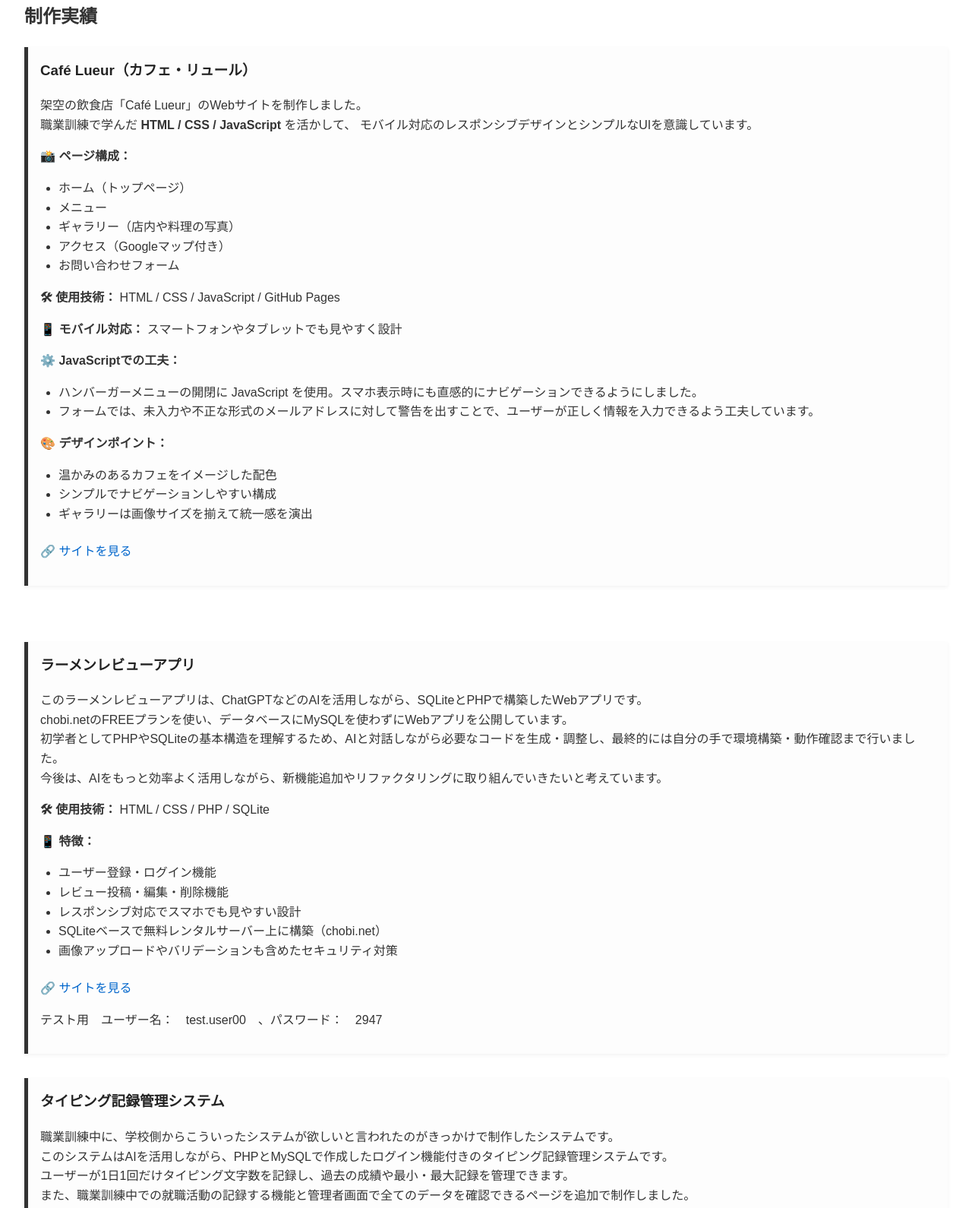
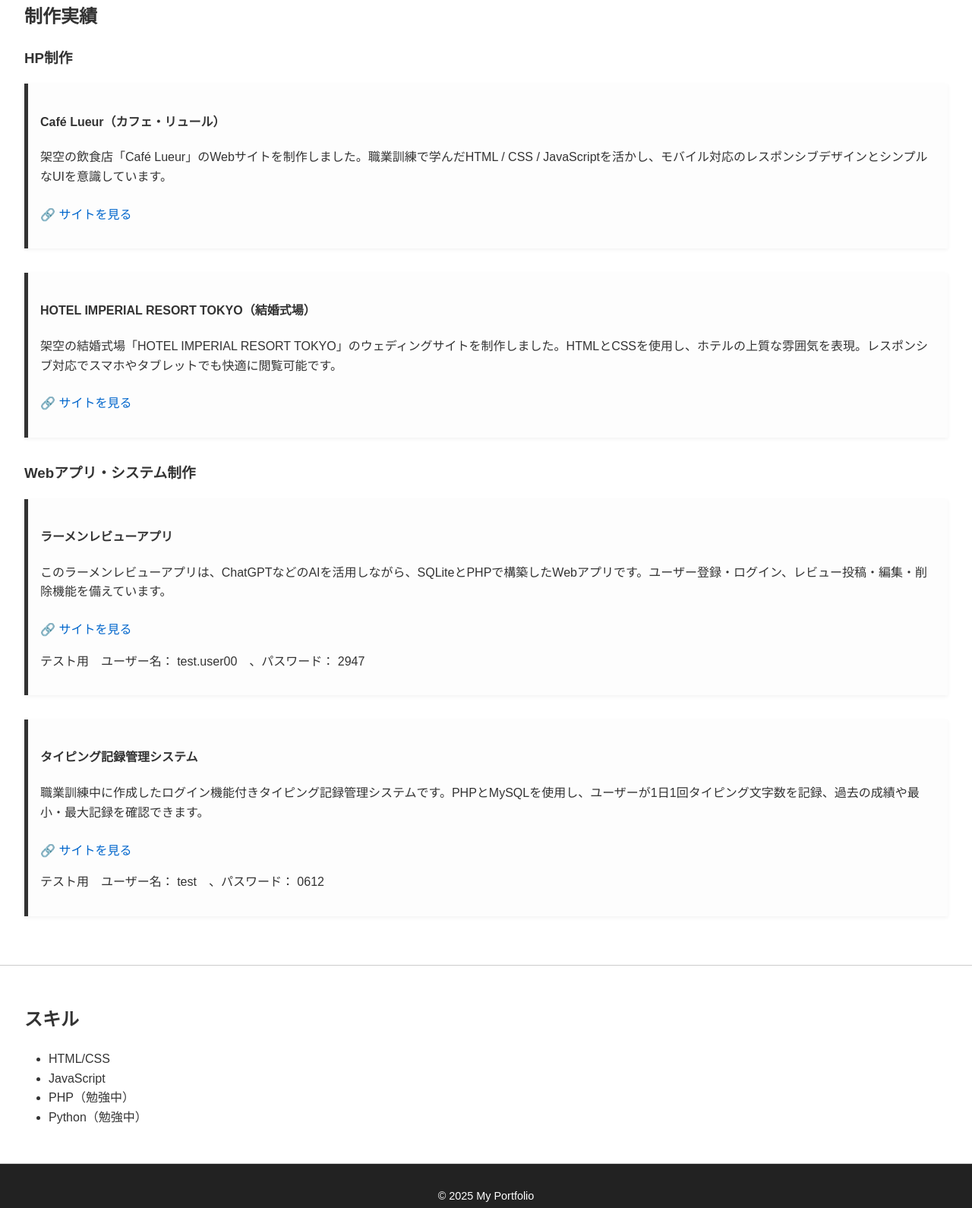
Before and after one commit to 00960/My-Portfolio, a plain HTML site: page index.html in a window 1280 px wide. Shown: the part 363-1953 px from the top of the page at 76% size. Drawn offline with Linux system fonts and the light colour scheme.

Commit message:
Add files via upload

```diff
--- a/index.html
+++ b/index.html
@@ -29,79 +29,40 @@
     <section class="works" id="works">
         <h2>制作実績</h2>
 
-        <div class="work-item">
-            <h3>Café Lueur（カフェ・リュール）</h3>
-            <p>架空の飲食店「Café Lueur」のWebサイトを制作しました。<br>
-            職業訓練で学んだ <strong>HTML / CSS / JavaScript</strong> を活かして、
-            モバイル対応のレスポンシブデザインとシンプルなUIを意識しています。</p>
+        <!-- ホームページ制作グループ -->
+        <div class="work-group">
+            <h3>HP制作</h3>
 
-            <p><strong>📸 ページ構成：</strong></p>
-                <ul>
-                    <li>ホーム（トップページ）</li>
-                    <li>メニュー</li>
-                    <li>ギャラリー（店内や料理の写真）</li>
-                    <li>アクセス（Googleマップ付き）</li>
-                    <li>お問い合わせフォーム</li>
-                </ul>
+            <div class="work-item">
+                <h4>Café Lueur（カフェ・リュール）</h4>
+                <p>架空の飲食店「Café Lueur」のWebサイトを制作しました。職業訓練で学んだHTML / CSS / JavaScriptを活かし、モバイル対応のレスポンシブデザインとシンプルなUIを意識しています。</p>
+                <p><a href="https://00960.github.io/cafe-lueur/" target="_blank">🔗 サイトを見る</a></p>
+            </div>
 
-            <p><strong>🛠 使用技術：</strong> HTML / CSS / JavaScript / GitHub Pages</p>
-            <p><strong>📱 モバイル対応：</strong> スマートフォンやタブレットでも見やすく設計</p>
-            <p><strong>⚙️ JavaScriptでの工夫：</strong></p>
-                <ul>
-                    <li>ハンバーガーメニューの開閉に JavaScript を使用。スマホ表示時にも直感的にナビゲーションできるようにしました。</li>
-                    <li>フォームでは、未入力や不正な形式のメールアドレスに対して警告を出すことで、ユーザーが正しく情報を入力できるよう工夫しています。</li>
-                </ul>
-            <p><strong>🎨 デザインポイント：</strong></p>
-                <ul>
-                    <li>温かみのあるカフェをイメージした配色</li>
-                    <li>シンプルでナビゲーションしやすい構成</li>
-                    <li>ギャラリーは画像サイズを揃えて統一感を演出</li>
-                </ul>
-
-            <p><a href="https://00960.github.io/cafe-lueur/" target="_blank">🔗 サイトを見る</a></p>
+            <div class="work-item">
+                <h4>HOTEL IMPERIAL RESORT TOKYO（結婚式場）</h4>
+                <p>架空の結婚式場「HOTEL IMPERIAL RESORT TOKYO」のウェディングサイトを制作しました。HTMLとCSSを使用し、ホテルの上質な雰囲気を表現。レスポンシブ対応でスマホやタブレットでも快適に閲覧可能です。</p>
+                <p><a href="https://00960.github.io/wedding" target="_blank">🔗 サイトを見る</a></p>
+            </div>
         </div>
 
-        <p><br></p>
+        <!-- Webアプリ・システム制作グループ -->
+        <div class="work-group">
+            <h3>Webアプリ・システム制作</h3>
 
-        <div class="work-item">
-            <h3>ラーメンレビューアプリ</h3>
-            <p>このラーメンレビューアプリは、ChatGPTなどのAIを活用しながら、SQLiteとPHPで構築したWebアプリです。<br>
-            chobi.netのFREEプランを使い、データベースにMySQLを使わずにWebアプリを公開しています。<br>
-            初学者としてPHPやSQLiteの基本構造を理解するため、AIと対話しながら必要なコードを生成・調整し、最終的には自分の手で環境構築・動作確認まで行いました。<br>
-            今後は、AIをもっと効率よく活用しながら、新機能追加やリファクタリングに取り組んでいきたいと考えています。</p>
+            <div class="work-item">
+                <h4>ラーメンレビューアプリ</h4>
+                <p>このラーメンレビューアプリは、ChatGPTなどのAIを活用しながら、SQLiteとPHPで構築したWebアプリです。ユーザー登録・ログイン、レビュー投稿・編集・削除機能を備えています。</p>
+                <p><a href="https://y00960.chobi.net/ramen/" target="_blank">🔗 サイトを見る</a></p>
+                <p>テスト用　ユーザー名： test.user00　、パスワード： 2947</p>
+            </div>
 
-            <p><strong>🛠 使用技術：</strong> HTML / CSS / PHP / SQLite</p>
-            <p><strong>📱 特徴：</strong></p>
-                <ul>
-                    <li>ユーザー登録・ログイン機能</li>
-                    <li>レビュー投稿・編集・削除機能</li>
-                    <li>レスポンシブ対応でスマホでも見やすい設計</li>
-                    <li>SQLiteベースで無料レンタルサーバー上に構築（chobi.net）</li>
-                    <li>画像アップロードやバリデーションも含めたセキュリティ対策</li>
-                </ul>
-
-            <p><a href="https://y00960.chobi.net/ramen/" target="_blank">🔗 サイトを見る</a></p>
-            <p>テスト用　ユーザー名：　test.user00　、パスワード：　2947　</p>
-        </div>
-
-        <div class="work-item">
-            <h3>タイピング記録管理システム</h3>
-            <p>職業訓練中に、学校側からこういったシステムが欲しいと言われたのがきっかけで制作したシステムです。<br>
-            このシステムはAIを活用しながら、PHPとMySQLで作成したログイン機能付きのタイピング記録管理システムです。<br>
-            ユーザーが1日1回だけタイピング文字数を記録し、過去の成績や最小・最大記録を管理できます。<br>
-            また、職業訓練中での就職活動の記録する機能と管理者画面で全てのデータを確認できるページを追加で制作しました。</p>
-
-            <p><strong>🛠 使用技術：</strong> PHP / MySQL / HTML / CSS</p>
-            <p><strong>📱 特徴：</strong></p>
-                <ul>
-                    <li>セキュアなユーザー認証（パスワードハッシュとセッション管理）</li>
-                    <li>1日1回の記録制限機能</li>
-                    <li>最小・最大記録の表示</li>
-                    <li>スマホ対応レスポンシブデザイン</li>
-                </ul>
-
-            <p><a href="https://y00960.chobi.net/typing_system/" target="_blank">🔗 サイトを見る</a></p>
-            <p>テスト用　ユーザー名：　test　、パスワード：　0612　</p>
+            <div class="work-item">
+                <h4>タイピング記録管理システム</h4>
+                <p>職業訓練中に作成したログイン機能付きタイピング記録管理システムです。PHPとMySQLを使用し、ユーザーが1日1回タイピング文字数を記録、過去の成績や最小・最大記録を確認できます。</p>
+                <p><a href="https://y00960.chobi.net/typing_system/" target="_blank">🔗 サイトを見る</a></p>
+                <p>テスト用　ユーザー名： test　、パスワード： 0612</p>
+            </div>
         </div>
     </section>
 
```
